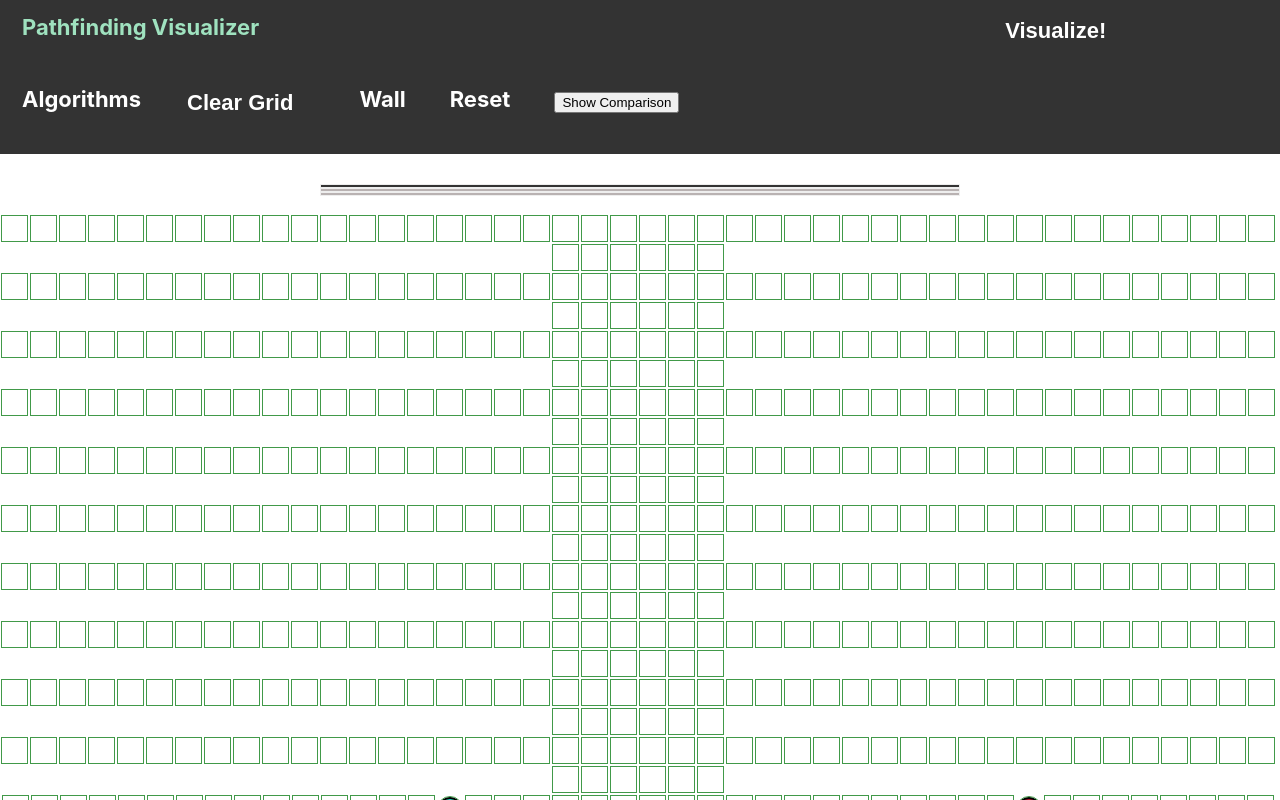
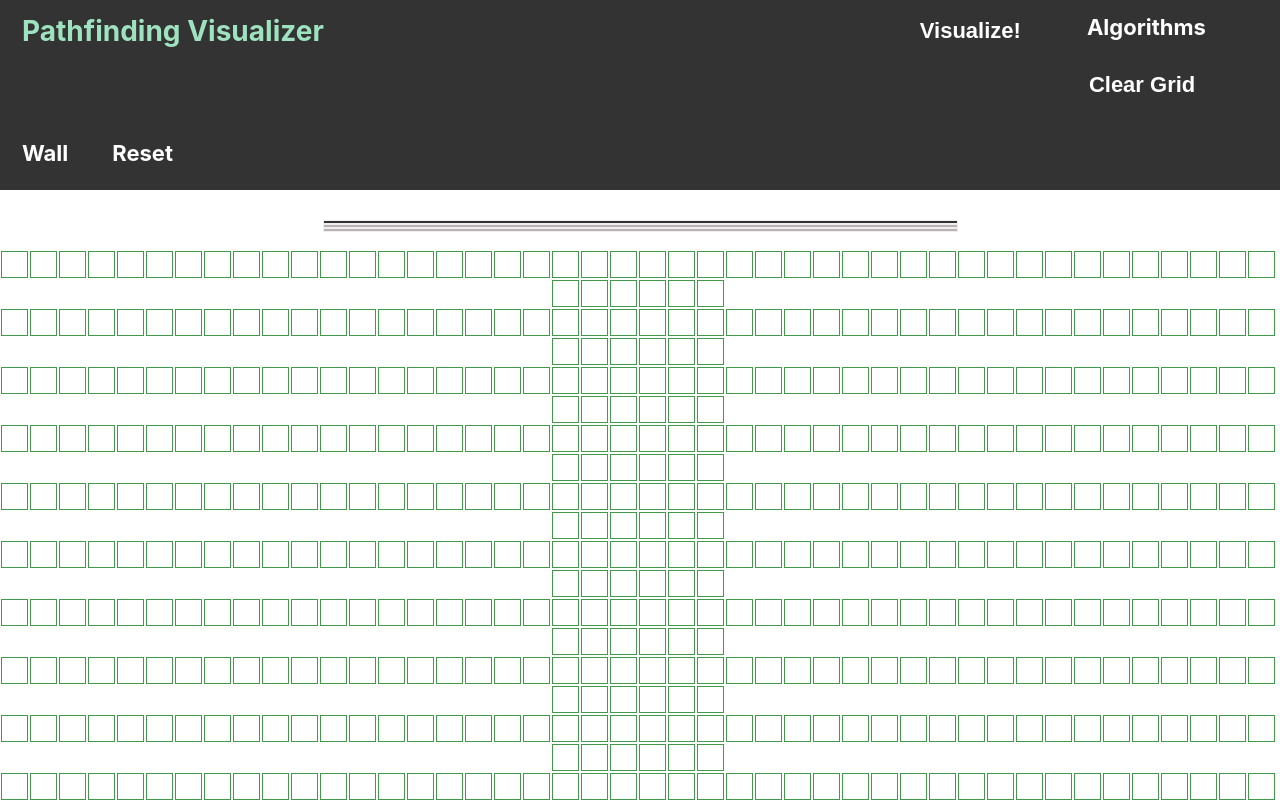
Before and after one commit to Shashankkafle/Pathfinding-Algorithm-Visualiser, a React (Create React App) app in the folder Minor_project/: page / in a window 1280 px wide. Shown: the top 800 px of the page. Built offline with nearby package versions, Linux system fonts and the light colour scheme.

Commit message:
coparison made automatic

```diff
--- a/Minor_project/src/Grid.jsx
+++ b/Minor_project/src/Grid.jsx
@@ -106,6 +106,7 @@ export default class Grid extends Component
       shrotestDistance[i].innerHTML =  performance[i].shortestPathLength.toString();
       numberOfNodes[i].innerHTML=performance[i].numberOfVisitedNodes.toString()
     }
+    this.showComparison()
   }
   showComparison(){
     const {performance} = this.state;
@@ -338,17 +339,16 @@ export default class Grid extends Component
           </div>
         </div>
        <a href="http://localhost:3000/"> <b> Reset</b></a>
-       <a>  <button onClick={()=> this.showComparison()}>Show Comparison</button></a>
       </div>
 
-     <div id='tableContainer'>
-      <ul > <div id='timelist'></div>
+     <div className='dataContainer'>
+      <ul className='dataContainer' > <div id='timelist'></div>
         <li id='timerow0'></li>
         <li id='timerow1'></li>
         <li id='timerow2'></li>
         <li id='timerow3'></li>
        </ul>
-       <ul > <div id='spacelist'></div>
+       <ul className='dataContainer'> <div id='spacelist'></div>
         <li id='spacerow0'></li>
         <li id='spacerow1'></li>
         <li id='spacerow2'></li>
--- a/Minor_project/src/grid.css
+++ b/Minor_project/src/grid.css
@@ -11,7 +11,7 @@ ul, li{
 
 
 table, th, td {
-  border-collapse: collapse;
+ border-collapse: collapse;
 }
 
 table {
@@ -67,7 +67,8 @@ table tr:nth-child(odd){
 
 .navBar .onlyLeft {
 
-  margin-right: 700px;
+  margin-right: 550px;
+  font-size: 28px;
 }
 
 .dropDown {
@@ -180,12 +181,12 @@ table tr:nth-child(odd){
   background-color:  rgb(94, 94, 116);
    color: black;
 }
+.dataContainer{
+  border:black;
+  border-width: 5px;
+  margin: 5px;
 
-
-
-
-
-
+}
 
 .newTools
 {
@@ -198,12 +199,14 @@ table tr:nth-child(odd){
   background-color: #333333;
   margin-left: -20px;
  cursor: pointer;
+
 }
 
 .newTools :hover
 {
-  background-color: #333;
-  color: rgb(159, 226 ,191);
+  background-color: rgb(141, 126, 126);
+  padding: 10px 20px;
+  /* color: rgb(159, 226 ,191); */
 }
 
 #currentAlgo {
```
